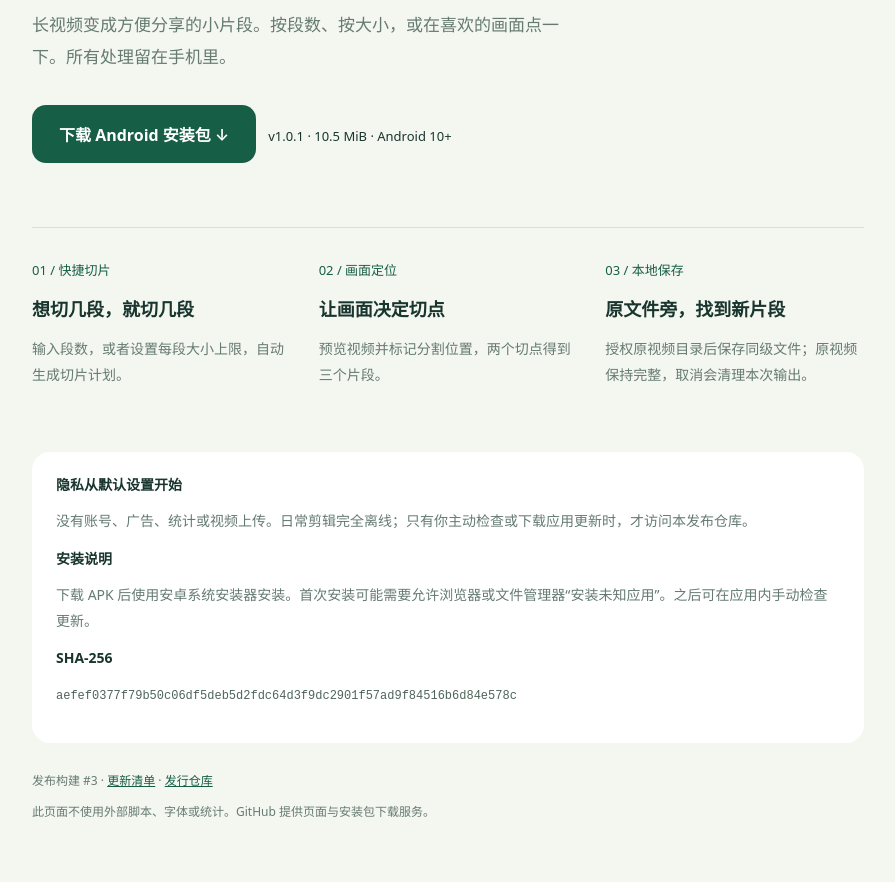
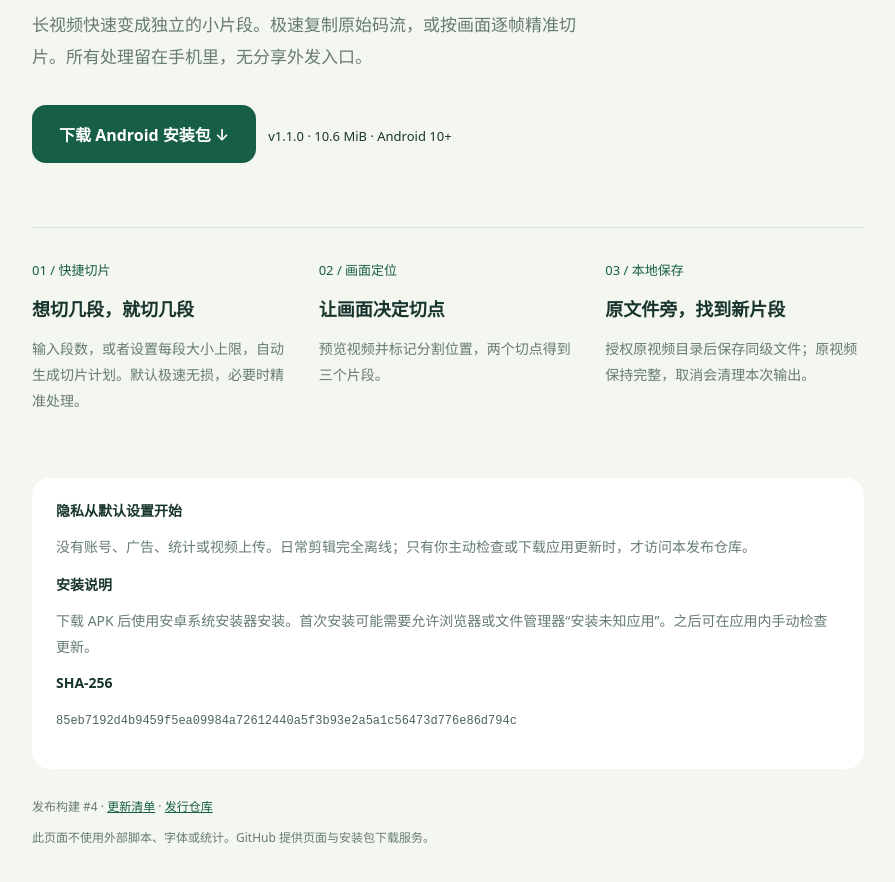
Before and after one commit to yuetongdai0-glitch/video-slicer-releases, a plain HTML site: page index.html in a window 1280 px wide. Shown: the part 360-1242 px from the top of the page, without its empty margins (192-1087 px from the left). Drawn offline with Linux system fonts and the light colour scheme.

Commit message:
feat: 发布极速无损与后台改进的 1.1.0 隐私版

```diff
--- a/index.html
+++ b/index.html
@@ -9,9 +9,9 @@ main{max-width:880px;margin:auto;padding:48px 24px 36px}nav{display:flex;align-i
 .hero{padding:80px 0 54px}.eyebrow{font-size:12px;letter-spacing:3px;color:var(--green)}h1{font-size:clamp(36px,7vw,60px);line-height:1.22;letter-spacing:-1px;margin:18px 0 22px}p{color:var(--muted);line-height:1.85}.intro{max-width:560px;font-size:17px}.download{display:inline-block;background:var(--green);color:white;text-decoration:none;padding:17px 27px;border-radius:14px;font-weight:600;margin:16px 0 10px}.version{font-size:13px;margin-left:12px;display:inline-block}.features{display:grid;grid-template-columns:repeat(3,1fr);gap:28px;border-top:1px solid #d9e1d4;padding:30px 0}.number{color:var(--green);font-size:13px}h2{font-size:18px;font-weight:650}.features p{font-size:14px}.details{background:white;border-radius:18px;padding:22px 24px;margin:20px 0;font-size:14px}code{font-size:12px;word-break:break-all;color:#4e655b}footer{font-size:12px;color:var(--muted);margin-top:28px}a{color:var(--green)}@media(max-width:580px){.hero{padding:52px 0 38px}.features{grid-template-columns:1fr;gap:8px}.version{display:block;margin-left:0}}
 </style></head><body><main>
 <nav><span class="brand">✂ 轻切</span><span class="badge">Android · 离线处理</span></nav>
-<section class="hero"><div class="eyebrow">LOCAL VIDEO SLICER</div><h1>把视频，<br>切得刚刚好。</h1><p class="intro">长视频变成方便分享的小片段。按段数、按大小，或在喜欢的画面点一下。所有处理留在手机里。</p>
-<a class="download" href="releases/android/latest.apk?v=3" download="轻切-1.0.1.apk">下载 Android 安装包 ↓</a><span class="version">v1.0.1 · 10.5 MiB · Android 10+</span></section>
-<section class="features"><article><span class="number">01 / 快捷切片</span><h2>想切几段，就切几段</h2><p>输入段数，或者设置每段大小上限，自动生成切片计划。</p></article><article><span class="number">02 / 画面定位</span><h2>让画面决定切点</h2><p>预览视频并标记分割位置，两个切点得到三个片段。</p></article><article><span class="number">03 / 本地保存</span><h2>原文件旁，找到新片段</h2><p>授权原视频目录后保存同级文件；原视频保持完整，取消会清理本次输出。</p></article></section>
-<section class="details"><strong>隐私从默认设置开始</strong><p>没有账号、广告、统计或视频上传。日常剪辑完全离线；只有你主动检查或下载应用更新时，才访问本发布仓库。</p><strong>安装说明</strong><p>下载 APK 后使用安卓系统安装器安装。首次安装可能需要允许浏览器或文件管理器“安装未知应用”。之后可在应用内手动检查更新。</p><strong>SHA-256</strong><p><code>aefef0377f79b50c06df5deb5d2fdc64d3f9dc2901f57ad9f84516b6d84e578c</code></p></section>
-<footer>发布构建 #3 · <a href="update.json">更新清单</a> · <a href="https://github.com/yuetongdai0-glitch/video-slicer-releases">发行仓库</a><p>此页面不使用外部脚本、字体或统计。GitHub 提供页面与安装包下载服务。</p></footer>
+<section class="hero"><div class="eyebrow">LOCAL VIDEO SLICER</div><h1>把视频，<br>切得刚刚好。</h1><p class="intro">长视频快速变成独立的小片段。极速复制原始码流，或按画面逐帧精准切片。所有处理留在手机里，无分享外发入口。</p>
+<a class="download" href="releases/android/latest.apk?v=4" download="轻切-1.1.0.apk">下载 Android 安装包 ↓</a><span class="version">v1.1.0 · 10.6 MiB · Android 10+</span></section>
+<section class="features"><article><span class="number">01 / 快捷切片</span><h2>想切几段，就切几段</h2><p>输入段数，或者设置每段大小上限，自动生成切片计划。默认极速无损，必要时精准处理。</p></article><article><span class="number">02 / 画面定位</span><h2>让画面决定切点</h2><p>预览视频并标记分割位置，两个切点得到三个片段。</p></article><article><span class="number">03 / 本地保存</span><h2>原文件旁，找到新片段</h2><p>授权原视频目录后保存同级文件；原视频保持完整，取消会清理本次输出。</p></article></section>
+<section class="details"><strong>隐私从默认设置开始</strong><p>没有账号、广告、统计或视频上传。日常剪辑完全离线；只有你主动检查或下载应用更新时，才访问本发布仓库。</p><strong>安装说明</strong><p>下载 APK 后使用安卓系统安装器安装。首次安装可能需要允许浏览器或文件管理器“安装未知应用”。之后可在应用内手动检查更新。</p><strong>SHA-256</strong><p><code>85eb7192d4b9459f5ea09984a72612440a5f3b93e2a5a1c56473d776e86d794c</code></p></section>
+<footer>发布构建 #4 · <a href="update.json">更新清单</a> · <a href="https://github.com/yuetongdai0-glitch/video-slicer-releases">发行仓库</a><p>此页面不使用外部脚本、字体或统计。GitHub 提供页面与安装包下载服务。</p></footer>
 </main></body></html>
```
Also changed, not shown: update.json (+8 -8 lines), 2 other files.
